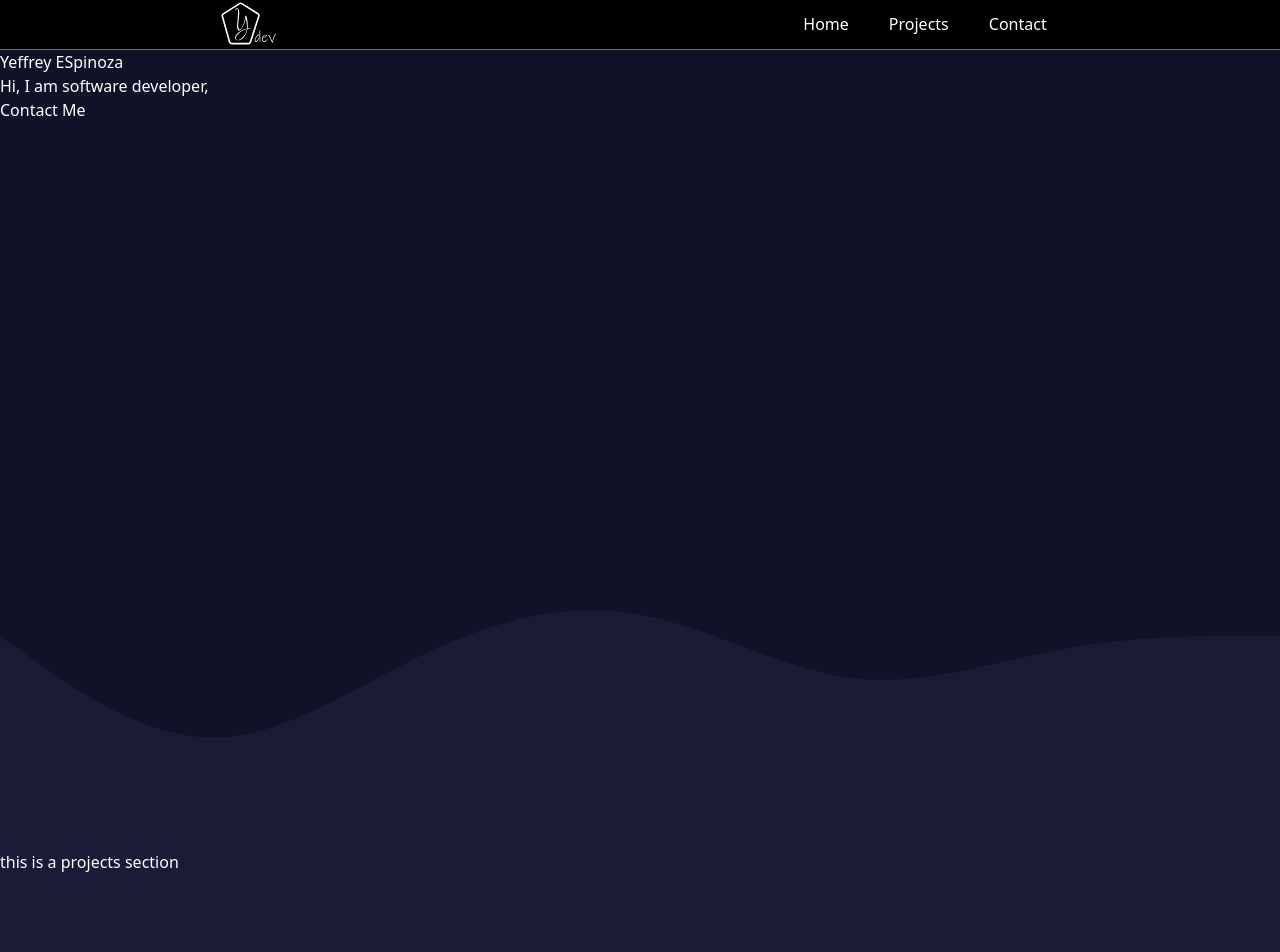
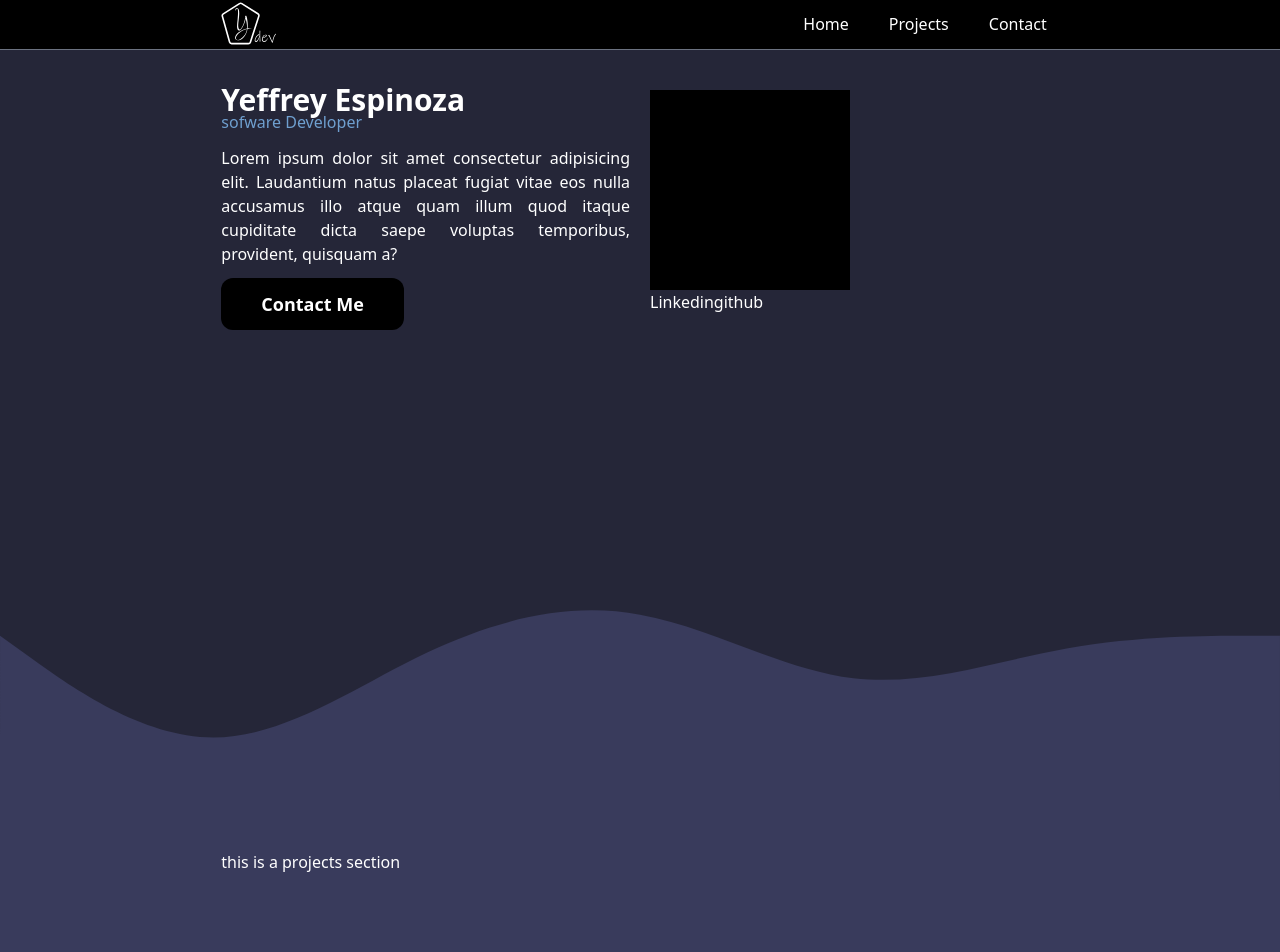
Before and after one commit to yeffreydev/portfolio, a Next.js app: page / in a window 1280 px wide. Shown: the top 952 px of the page. Built offline with nearby package versions, Linux system fonts and the light colour scheme.

Commit message:
some changes in layout and added mooth scrol behavior

```diff
--- a/src/app/globals.css
+++ b/src/app/globals.css
@@ -4,9 +4,15 @@
 @import url("https://fonts.googleapis.com/css2?family=Raleway:wght@500&display=swap");
 
 :root {
-  --bg-color: #111127;
+  --bg-color: #252638;
   --text-color: #fff;
   color: var(--text-color);
+}
+html {
+  scroll-behavior: smooth;
+  -webkit-scroll-behavior: smooth;
+  -moz-scroll-behavior: smooth;
+  -ms-scroll-behavior: smooth;
 }
 * {
   padding: 0;
--- a/src/components/ContactSection.tsx
+++ b/src/components/ContactSection.tsx
@@ -1,7 +1,11 @@
+import ContenWidth from "@/ui/ContentWidth";
+
 export default function FooterSection() {
   return (
-    <div id="contact" className="h-screen pt-[50px]">
-      <h1>THIS IS A FOOTER SECTION </h1>
+    <div id="contact" className="min-h-screen pt-[50px]">
+      <ContenWidth>
+        <h1>THIS IS A FOOTER SECTION </h1>
+      </ContenWidth>
     </div>
   );
 }
--- /dev/null
+++ b/src/components/Footer.tsx
@@ -0,0 +1,3 @@
+export default function Footer() {
+  return <div></div>;
+}
--- a/src/components/HomeSection.tsx
+++ b/src/components/HomeSection.tsx
@@ -1,20 +1,37 @@
+import ContenWidth from "@/ui/ContentWidth";
 import Wave from "@/ui/Wave";
 export default function HomeSection() {
   return (
-    <div id="home" className="h-screen relative pt-[50px]">
-      <div>
-        <h1>Yeffrey ESpinoza </h1>
-        <p>Hi, I am software developer,</p>
-        <button>Contact Me</button>
+    <div id="home" className="min-h-screen relative pt-[50px]">
+      <ContenWidth>
+        <div className="flex flex-col md:flex-row gap-5 mt-10">
+          <div className="flex-1 flex flex-col gap-3">
+            <div className="">
+              <h1 className="text-3xl font-bold leading-5">Yeffrey Espinoza </h1>
+              <p className="text-[#6F9FCF]">sofware Developer</p>
+            </div>
+            <div>
+              <p className="text-justify">
+                Lorem ipsum dolor sit amet consectetur adipisicing elit. Laudantium natus placeat fugiat vitae eos nulla accusamus illo atque quam illum quod itaque cupiditate dicta saepe voluptas
+                temporibus, provident, quisquam a?
+              </p>
+            </div>
+            <div>
+              <button className="text-lg font-bold px-10 py-3 rounded-xl bg-black">Contact Me</button>
+            </div>
+          </div>
+          <div className="flex-1 flex flex-col">
+            <div className="w-[200px] h-[200px] bg-black"></div>
+            <div>
+              <span>Linkedin</span>
+              <span>github</span>
+            </div>
+          </div>
+        </div>
+      </ContenWidth>
+      <div className="absolute bottom-0 w-screen">
+        <Wave fill="#393B5C" />
       </div>
-      <div>
-        {/*eslint-disable-next-line jsx-a11y/alt-text*/}
-        <img />
-      </div>
-      <div className="absolute bottom-0 w-screen">
-        <Wave fill="#1B1B38" />
-      </div>
-      {/* <Image className="absolute bottom-0 w-screen" src={ola} alt="jjfie" /> */}
     </div>
   );
 }
--- a/src/components/ProjectsSection.tsx
+++ b/src/components/ProjectsSection.tsx
@@ -1,10 +1,13 @@
+import ContenWidth from "@/ui/ContentWidth";
 import Wave from "@/ui/Wave";
 export default function ProjectsSection() {
   return (
-    <div id="projects" className="relative h-screen bg-[#1B1B38] pt-[50px]">
-      <h1>this is a projects section </h1>
+    <div id="projects" className="relative min-h-screen bg-[#393B5C] pt-[50px]">
+      <ContenWidth>
+        <h1>this is a projects section </h1>
+      </ContenWidth>
       <div className="absolute bottom-0 w-screen">
-        <Wave fill="#111127" />
+        <Wave fill="#252638" />
       </div>
     </div>
   );
--- /dev/null
+++ b/src/ui/ContentWidth.tsx
@@ -0,0 +1,6 @@
+"use client";
+import { ReactNode } from "react";
+
+export default function ContenWidth({ children }: { children: ReactNode }) {
+  return <div className="mx-auto w-full px-2 md:w-9/12 lg:w-8/12">{children}</div>;
+}
```
